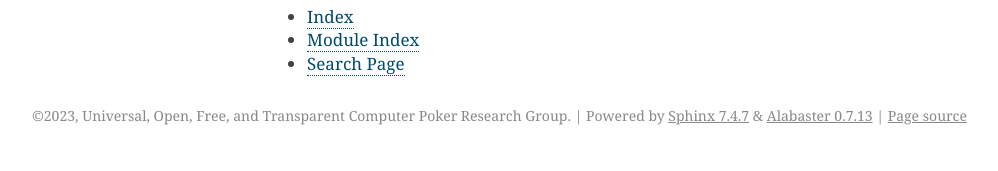
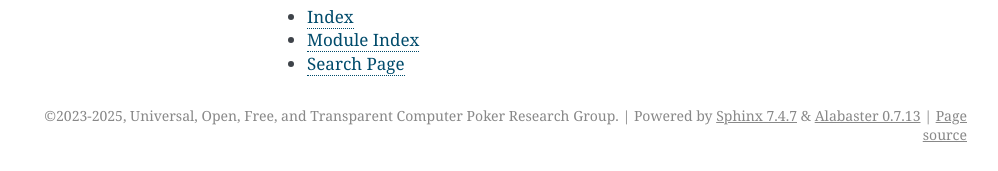
Before and after one commit to uoftcprg/cardroom, a Sphinx documentation site: the page built from docs/index.rst, in a window 1280 px wide. Shown: the part 1874-2045 px from the top of the page, without its empty margins (143-1141 px from the left). Built offline with Sphinx 7.4.7, drawn with Linux system fonts in a browser that asks for light colours.

Commit message:
Update date

```diff
--- a/docs/conf.py
+++ b/docs/conf.py
@@ -12,7 +12,7 @@ sys.path.insert(0, os.path.abspath('..'))
 # https://www.sphinx-doc.org/en/master/usage/configuration.html#project-information
 
 project = 'Cardroom'
-copyright = '2023, Universal, Open, Free, and Transparent Computer Poker Research Group'
+copyright = '2023-2025, Universal, Open, Free, and Transparent Computer Poker Research Group'
 author = 'Universal, Open, Free, and Transparent Computer Poker Research Group'
 release = '0.0.1'
 
```
